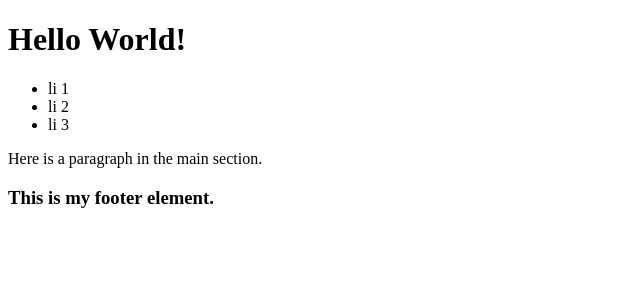
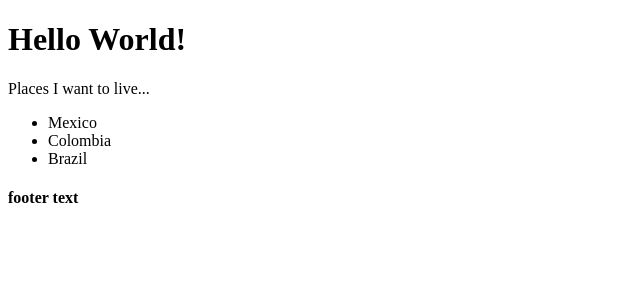
Before and after one commit to kevincwashburn/react-practice, a React (Create React App) app in the folder practice-app/: page / in a window 1280 px wide. Shown: the top 300 px of the page, without its empty margins (0-640 px from the left). Built offline with nearby package versions, Linux system fonts and the light colour scheme.

Commit message:
practice exercise 3

```diff
--- a/practice-app/src/App.js
+++ b/practice-app/src/App.js
@@ -1,7 +1,7 @@
 import React from "react";
 import Header from "./components/Header";
+import MainContent from "./components/MainContent";
 import Footer from "./components/Footer";
-import MainContent from "./components/MainContent";
 
 function App() {
   return (
--- a/practice-app/src/components/Footer.js
+++ b/practice-app/src/components/Footer.js
@@ -2,10 +2,8 @@ import React from "react";
 
 function Footer() {
     return (
-        <footer>
-            <h3>This is my footer element.</h3>
-        </footer>
+        <h4>footer text</h4>
     )
-}
+};
 
-export default Footer
+export default Footer;
--- a/practice-app/src/components/Header.js
+++ b/practice-app/src/components/Header.js
@@ -4,6 +4,6 @@ function Header() {
     return (
         <h1>Hello World!</h1>
     )
-}
+};
 
-export default Header
+export default Header;
--- a/practice-app/src/components/MainContent.js
+++ b/practice-app/src/components/MainContent.js
@@ -3,16 +3,14 @@ import React from "react";
 function MainContent() {
     return (
         <div>
+            <p>Places I want to live...</p>
             <ul>
-                <li>li 1</li>
-                <li>li 2</li>
-                <li>li 3</li>
+                <li>Mexico</li>
+                <li>Colombia</li>
+                <li>Brazil</li>
             </ul>
-            <main>
-                <p>Here is a paragraph in the main section.</p>
-            </main>
         </div>
     )
-};
+}
 
 export default MainContent;
--- a/practice-app/src/index.js
+++ b/practice-app/src/index.js
@@ -1,6 +1,5 @@
 import React from "react";
 import ReactDOM from "react-dom";
-
 import App from "./App";
 
 ReactDOM.render(<App />, document.getElementById("root"));
```
